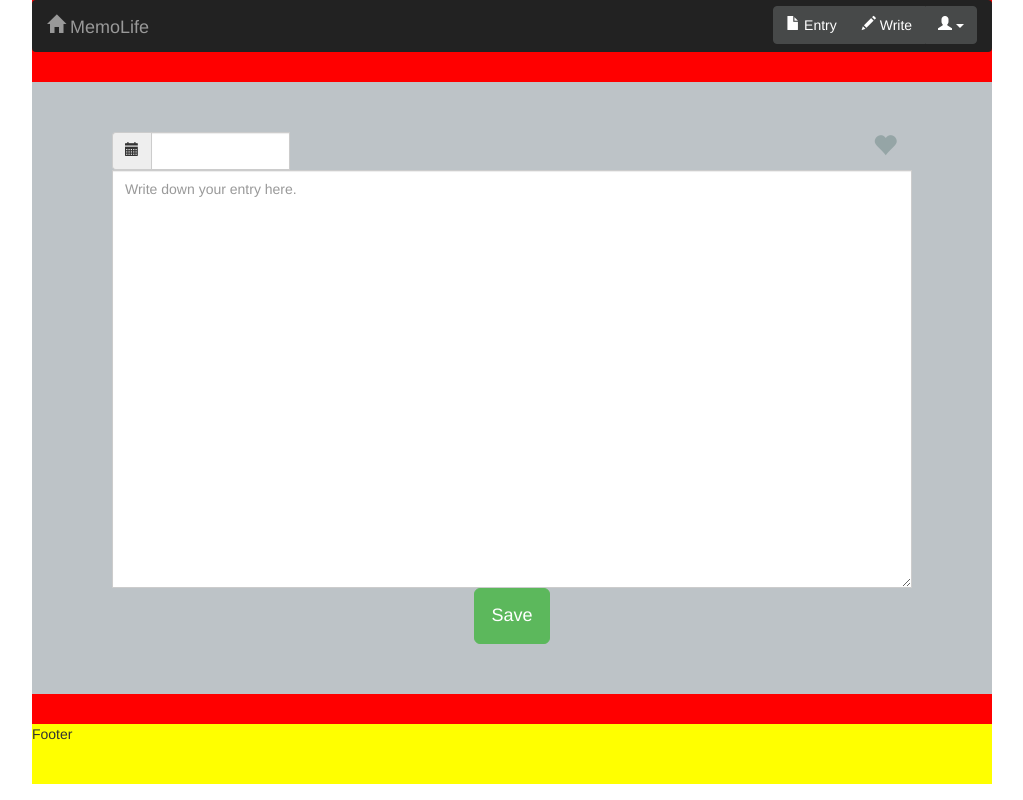
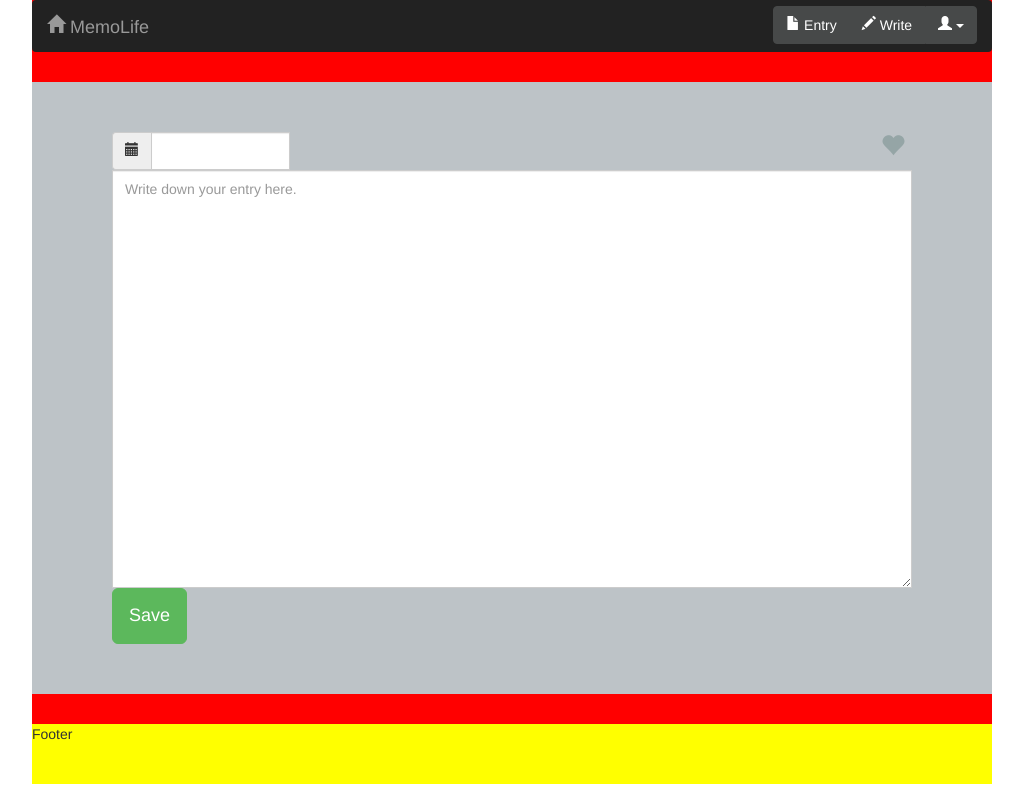
Before and after one commit to oneyoung/longhi, a Django app: page /memo/write/ in a window 1280 px wide. Shown: the whole page, without its empty margins (128-1151 px from the left). Run offline with Django 3.2, Linux system fonts and the light colour scheme; the visitor is signed in with stand-in values (Sample User, id 1); some libraries are stand-ins or nearby versions.

Commit message:
* css: change default layout to text-align: left

```diff
--- a/website/html/static/default.css
+++ b/website/html/static/default.css
@@ -19,7 +19,6 @@
 #content {
 	background: #BDC3C7;
 	margin: auto;
-	text-align: center;
 }
 
 #footer {
@@ -47,6 +46,7 @@
 #btn-toolbar {
 	margin-top: 40px;
 	margin-bottom: 0;
+	text-align: center;
 }
 
 #entry-pad {
@@ -68,6 +68,11 @@
 .entry-date {
 	color: #C0392B;
 	border: none;
+	text-align: center;
+}
+
+.entry-star {
+	text-align: center;
 }
 
 .entry-star input {
@@ -91,7 +96,6 @@
 	font-size: 1.75em;
 	line-height: 1.5em;
 	margin-top: 20px;
-	text-align: left;
 }
 
 .entry-html p {
@@ -105,7 +109,6 @@
 }
 
 .entry-form .entry-head {
-	text-align: left;
 }
 
 .entry-form .entry-star {
@@ -120,7 +123,6 @@
 /* setting */
 .setting-form {
 	display: table;
-	text-align: left;
 	margin-left: auto;
 	margin-right: auto;
 	padding: 40px;
--- a/website/html/template/memo/import_export.html
+++ b/website/html/template/memo/import_export.html
@@ -1,12 +1,6 @@
 {% extends 'base.html' %}
 
 {% block head %}
-<style>
-.panel {
-  text-align: left;
-}
-</style>
-
 <script>
   $(window).load(function () {
     $('#import-block input[name="file"]').change(function () {
```
